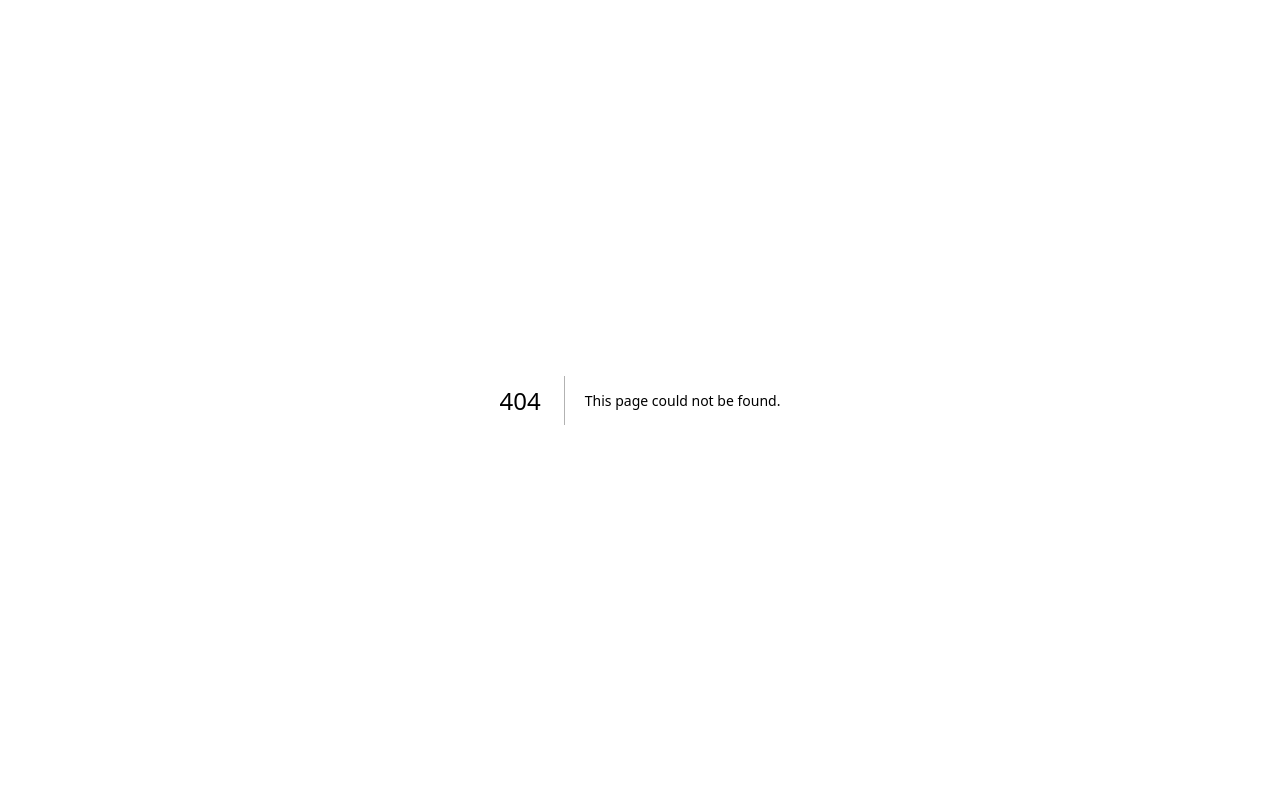
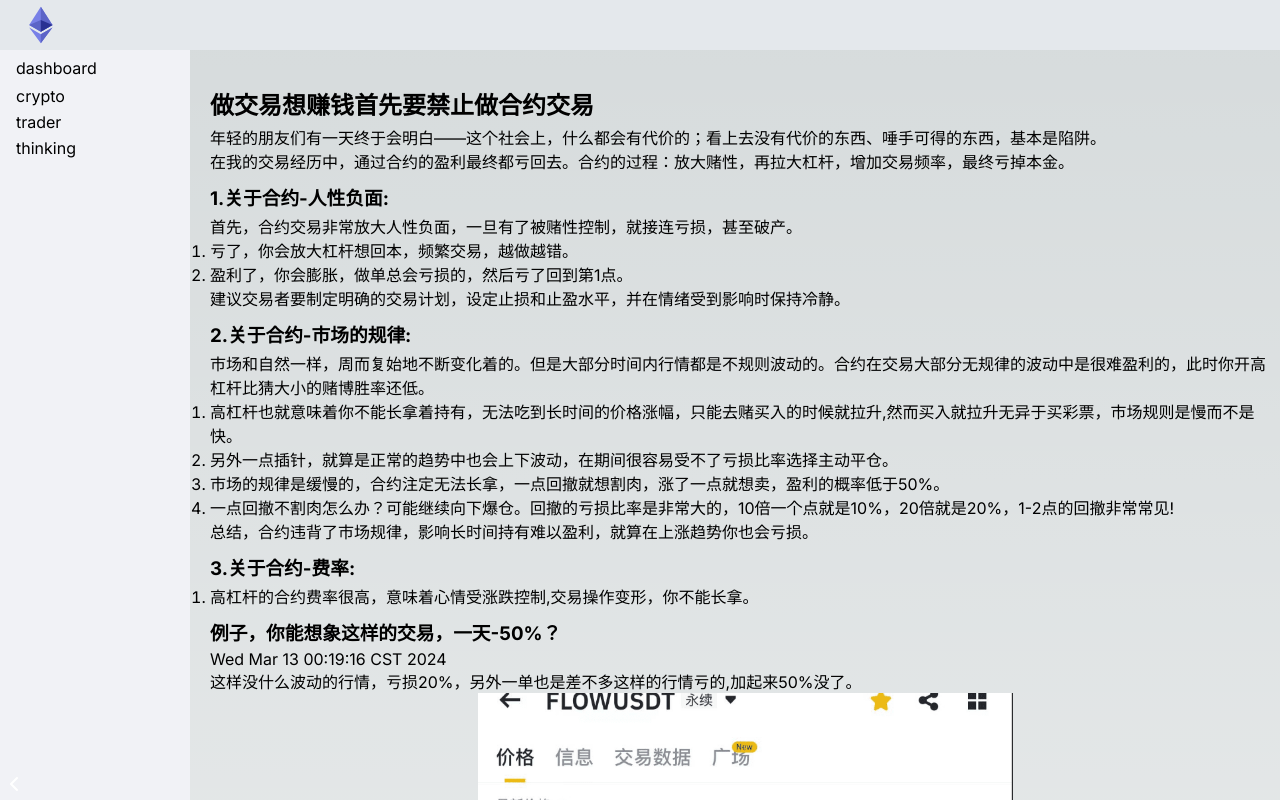
Before and after one commit to huiruo/block-chain, a Next.js app: page /trader/banFurture in a window 1280 px wide. Before the commit this address had no page. Shown: the top 800 px of the page. Built offline with nearby package versions, Linux system fonts and the light colour scheme.

Commit message:
feat: tech

```diff
--- /dev/null
+++ b/src/app/trader/banFurture/page.tsx
@@ -0,0 +1,11 @@
+import React from 'react';
+import { LayoutWrapper } from '@/components/layout/layoutWrapper';
+import BanFurture from '../../../mdx/trade/banFurture.mdx';
+
+const Page: React.FC = () => {
+  return <LayoutWrapper>
+    <BanFurture />
+  </LayoutWrapper>
+};
+
+export default Page
--- a/src/common/router.ts
+++ b/src/common/router.ts
@@ -15,6 +15,7 @@ const crypto: IRoute[] = [
 
 const trader: IRoute[] = [
   { path: "/invest", label: "invest" },
+  { path: "/banFurture", label: "banFurture" },
 ];
 
 const thinking: IRoute[] = [
--- a/src/mdx/crypto/meme.mdx
+++ b/src/mdx/crypto/meme.mdx
@@ -47,7 +47,6 @@ https://geckoterminal.com/eth/pools/0xc555d55279023e732ccd32d812114caf5838fd46
 
 <ImageRender alt='test1' width='100%' height='auto' path='/crypto/4-Neiro.png' />
 
-
 ## 土狗交易
 [土狗](https://www.geckoterminal.com/)
 
--- /dev/null
+++ b/src/mdx/trade/banFurture.mdx
@@ -0,0 +1,56 @@
+import ImageRender from '../ImageRender';
+
+## 做交易想赚钱首先要禁止做合约交易
+>年轻的朋友们有一天终于会明白——这个社会上，什么都会有代价的；看上去没有代价的东西、唾手可得的东西，基本是陷阱。
+
+在我的交易经历中，通过合约的盈利最终都亏回去。合约的过程：放大赌性，再拉大杠杆，增加交易频率，最终亏掉本金。
+
+### 1.关于合约-人性负面:
+首先，合约交易非常放大人性负面，一旦有了被赌性控制，就接连亏损，甚至破产。
+1. 亏了，你会放大杠杆想回本，频繁交易，越做越错。
+2. 盈利了，你会膨胀，做单总会亏损的，然后亏了回到第1点。
+>建议交易者要制定明确的交易计划，设定止损和止盈水平，并在情绪受到影响时保持冷静。
+
+### 2.关于合约-市场的规律:
+市场和自然一样，周而复始地不断变化着的。但是大部分时间内行情都是不规则波动的。合约在交易大部分无规律的波动中是很难盈利的，此时你开高杠杆比猜大小的赌博胜率还低。<br />
+
+1. 高杠杆也就意味着你不能长拿着持有，无法吃到长时间的价格涨幅，只能去赌买入的时候就拉升,然而买入就拉升无异于买彩票，市场规则是慢而不是快。
+
+2. 另外一点插针，就算是正常的趋势中也会上下波动，在期间很容易受不了亏损比率选择主动平仓。
+
+3. 市场的规律是缓慢的，合约注定无法长拿，一点回撤就想割肉，涨了一点就想卖，盈利的概率低于50%。
+
+4. 一点回撤不割肉怎么办？可能继续向下爆仓。回撤的亏损比率是非常大的，10倍一个点就是10%，20倍就是20%，1-2点的回撤非常常见!
+
+>总结，合约违背了市场规律，影响长时间持有难以盈利，就算在上涨趋势你也会亏损。
+
+### 3.关于合约-费率:
+1. 高杠杆的合约费率很高，意味着心情受涨跌控制,交易操作变形，你不能长拿。
+
+### 例子，你能想象这样的交易，一天-50%？
+Wed Mar 13 00:19:16 CST 2024
+
+这样没什么波动的行情，亏损20%，另外一单也是差不多这样的行情亏的,加起来50%没了。
+
+<ImageRender alt='test1' width='50%' height='auto' path='/crypto/01-禁止合约2.png' />
+
+<ImageRender alt='test1' width='50%' height='auto' path='/crypto/01-禁止合约.png' />
+
+## 在金融市场中，理性和冷静是取得成功的关键。
+在金融市场中，理性和冷静是取得成功的关键，主要基于以下几个原因：
+
+1. 复杂性和不确定性： 金融市场是一个高度复杂和不确定的环境，受多种因素影响，包括经济数据、政治事件、自然灾害等。在这种不确定性中，理性的思考和冷静的决策有助于避免受情绪驱动而做出仓促或错误的交易决策。
+
+2. 风险管理： 金融市场存在各种风险，包括市场风险、信用风险、流动性风险等。理性的交易者能够更好地识别和管理这些风险，制定合理的止损策略，避免因冲动而加大损失。
+
+3. 市场心理学： 金融市场受到投资者心理的影响，市场情绪可能迅速波动。理性的决策可以帮助交易者在市场波动时保持冷静，不受群体心理影响，从而做出更为明智和独立的决策。
+
+4. 长期规划： 金融投资通常是一个长期的过程，而非短期的赌博。理性的交易者能够更好地制定长期的投资计划，避免过度追求短期利润而忽视了长期的投资目标。
+
+5. 学习和适应： 金融市场不断变化，成功的交易者需要不断学习和适应新的市场情况。理性和冷静有助于交易者更好地分析市场变化，吸取经验教训，不因短期的失败而失去信心。
+
+
+## 豪哥交易经验
+1. 点位很重要，没有好点位宁愿不开。
+2. 舍得割肉，尽量不抗单，我就是btc抗太多个点了，懒得操作，主要就是懒，还好本金多，不担心爆仓。
+3. 还是低倍率稳一点，以后牛市还是做多为主，熊市做空。
```
Also changed, not shown: public/crypto/01-禁止合约.png (added), public/crypto/01-禁止合约2.png (added).
